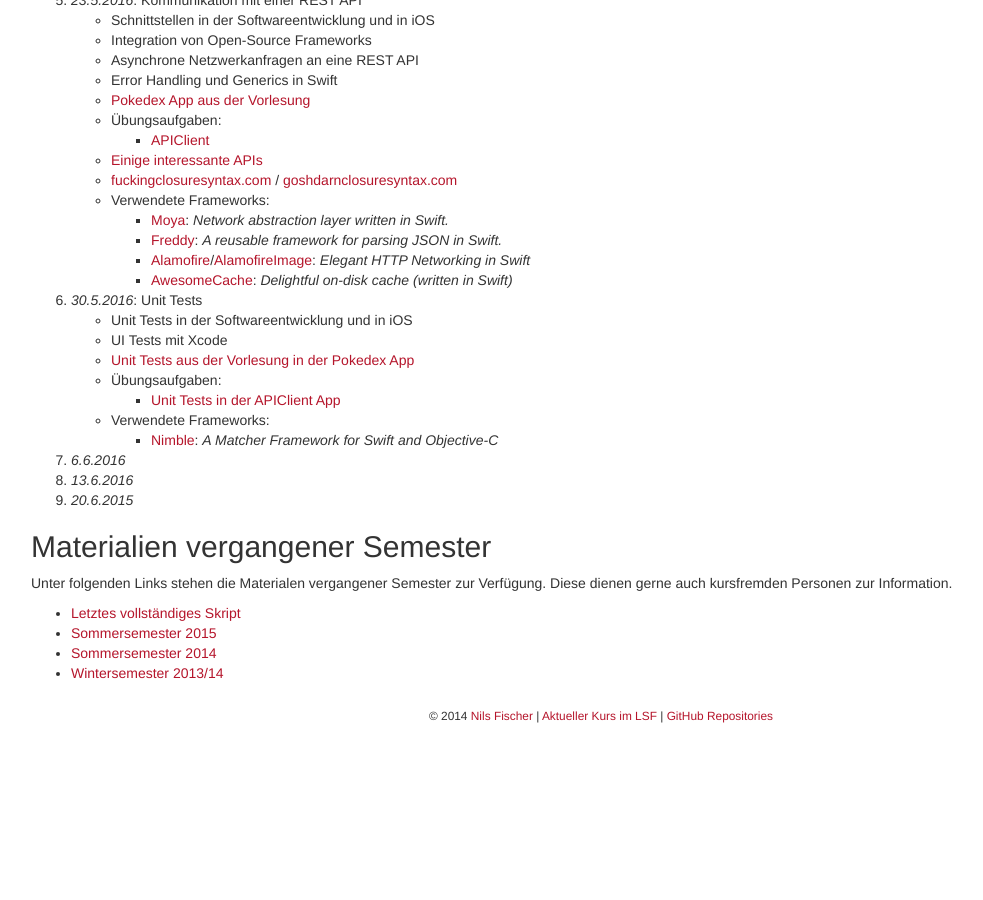
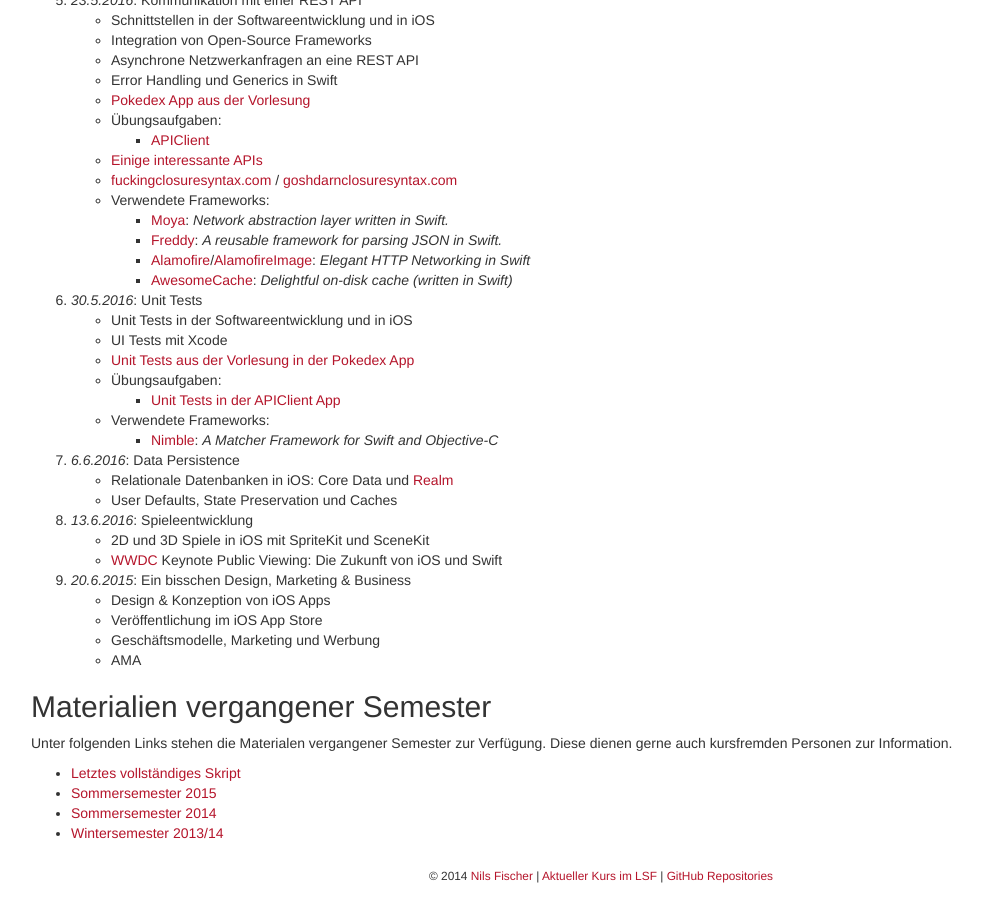
Before and after one commit to iOS-Dev-Kurs/iOS-Dev-Kurs.github.io, a Jekyll site: the page built from material/index.md, in a window 1280 px wide and 900 px high, scrolled down 911 px. Shown: the whole window, without its empty margins (39-1022 px from the left). Built offline with Jekyll 4.4.1, drawn with Linux system fonts in a browser that asks for light colours; before the commit the page ends 1651 px from its top, so only the background shows below that.

Commit message:
added complete schedule

```diff
--- a/material/index.md
+++ b/material/index.md
@@ -62,9 +62,17 @@ Das Skript steht außerdem auf GitHub zur Verfügung: [https://github.com/iOS-De
 		- [Unit Tests in der APIClient App](https://github.com/iOS-Dev-Kurs/apiclient)
 	- Verwendete Frameworks:
 		- [Nimble](https://github.com/Quick/Nimble): _A Matcher Framework for Swift and Objective-C_
-7. *6.6.2016*
-8. *13.6.2016*
-9. *20.6.2015*
+7. *6.6.2016*: Data Persistence
+	- Relationale Datenbanken in iOS: Core Data und [Realm](https://realm.io)
+	- User Defaults, State Preservation und Caches
+8. *13.6.2016*: Spieleentwicklung
+	- 2D und 3D Spiele in iOS mit SpriteKit und SceneKit
+	- [WWDC](https://developer.apple.com/wwdc/) Keynote Public Viewing: Die Zukunft von iOS und Swift
+9. *20.6.2015*: Ein bisschen Design, Marketing & Business
+	- Design & Konzeption von iOS Apps
+	- Veröffentlichung im iOS App Store
+	- Geschäftsmodelle, Marketing und Werbung
+	- AMA
 
 ## Materialien vergangener Semester
 
```
